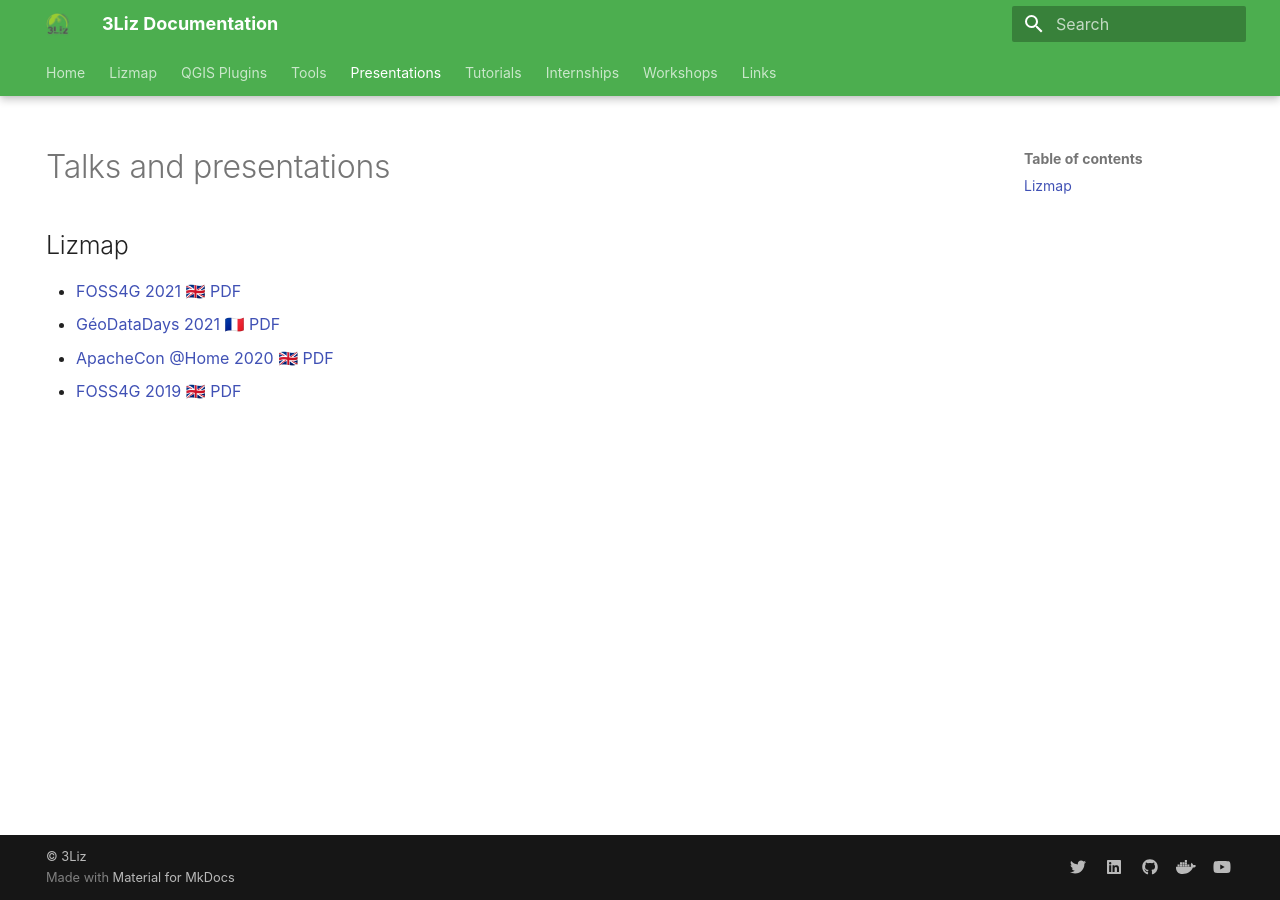
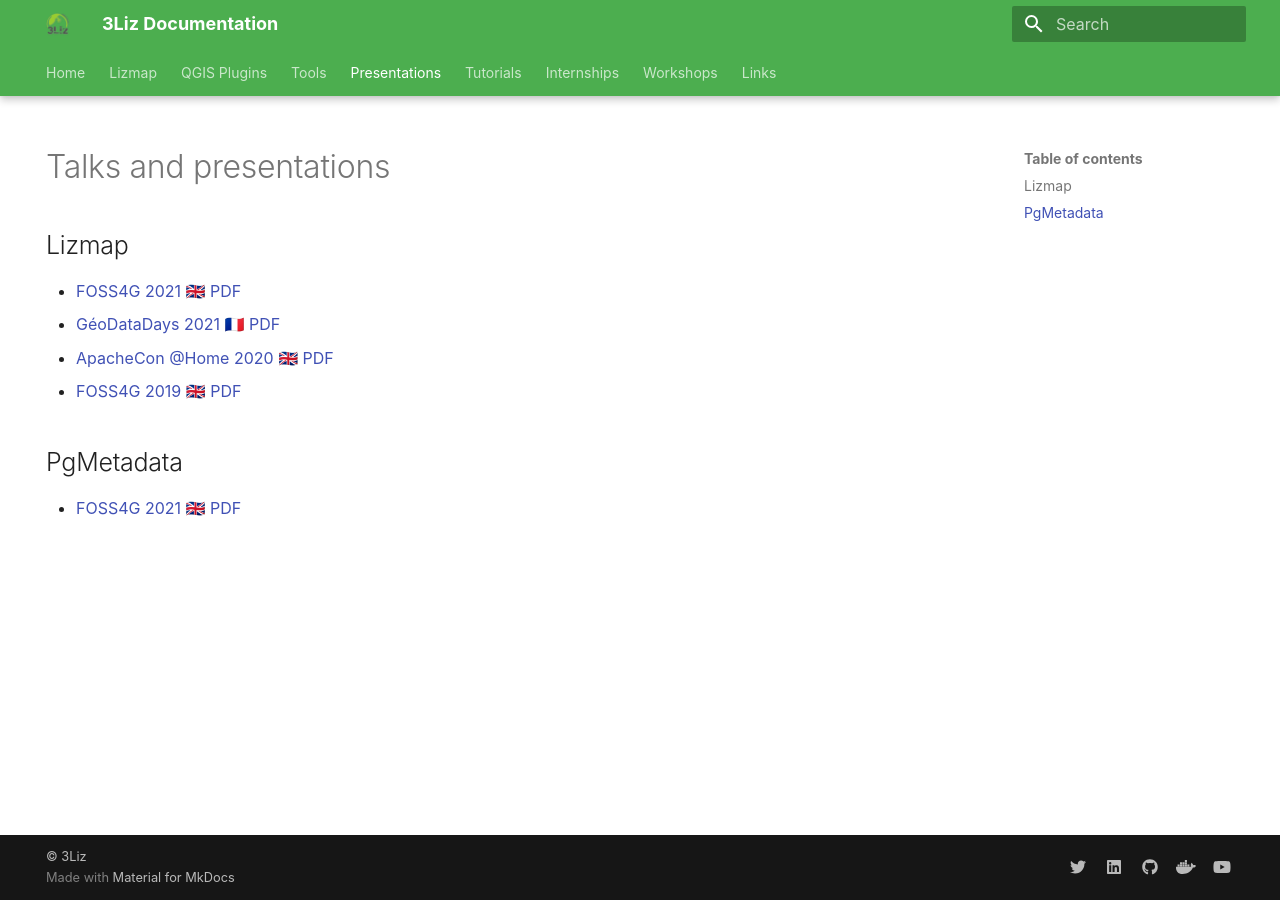
Before and after one commit to 3liz/3liz.github.io, an MkDocs documentation site: the page built from docs/talks.md, in a window 1280 px wide. Built offline with MkDocs 1.6.1 and Material for MkDocs 9.7.7, drawn with Linux system fonts in a browser that asks for light colours; nearby versions of some CDN libraries.

Commit message:
Add PgMetadata FOSS4G 2021

```diff
--- a/docs/talks.md
+++ b/docs/talks.md
@@ -11,3 +11,7 @@
 * [GéoDataDays 2021 🇫🇷](https://docs.3liz.org/presentations/2021-09-geodatadays-lizmap.html) [PDF](https://docs.3liz.org/presentations/pdf/GéoDataDays-2021-Lizmap-Web-Client.pdf)
 * [ApacheCon @Home 2020 🇬🇧](https://docs.3liz.org/presentations/2020-09-apachecon-lizmap.html) [PDF](https://docs.3liz.org/presentations/pdf/ApacheCon-@Home-2020-Lizmap-Web-Client.pdf)
 * [FOSS4G 2019 🇬🇧](https://docs.3liz.org/presentations/2019-08-foss4g-lizmap.html) [PDF](https://docs.3liz.org/presentations/pdf/pdf/FOSS4G-2019-Lizmap-Web-Client.pdf)
+
+## PgMetadata
+
+* [FOSS4G 2021 🇬🇧](https://docs.3liz.org/presentations/2021-09-Foss4G-PgMetadata.html) [PDF](https://docs.3liz.org/presentations/pdf/FOSS4G-2021-PgMetadata.pdf)
```
